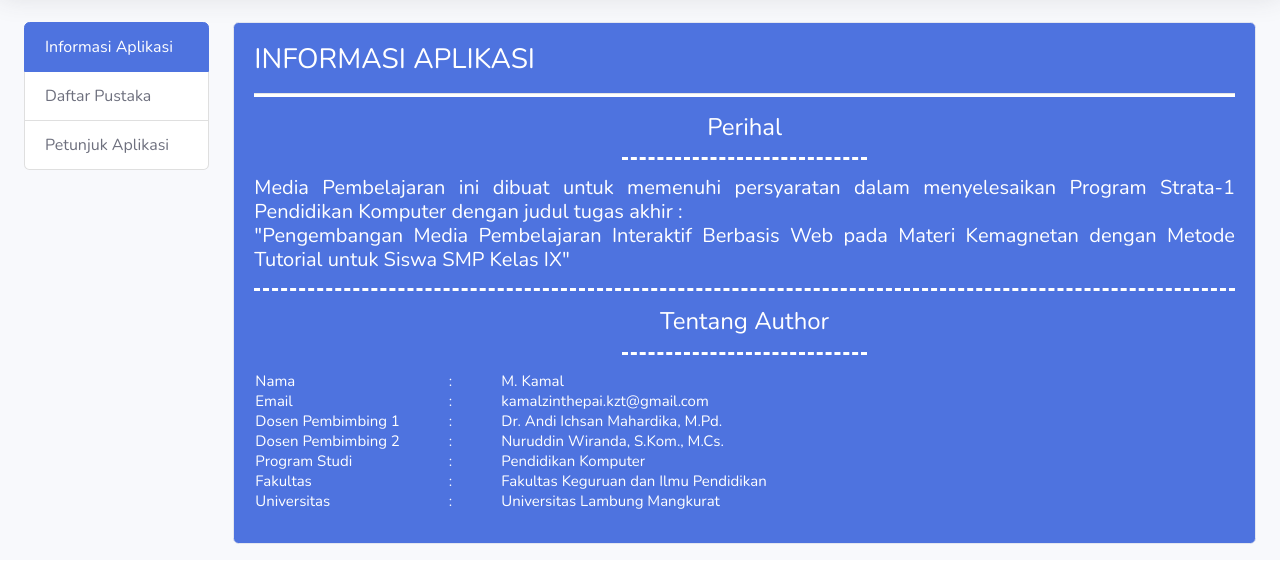
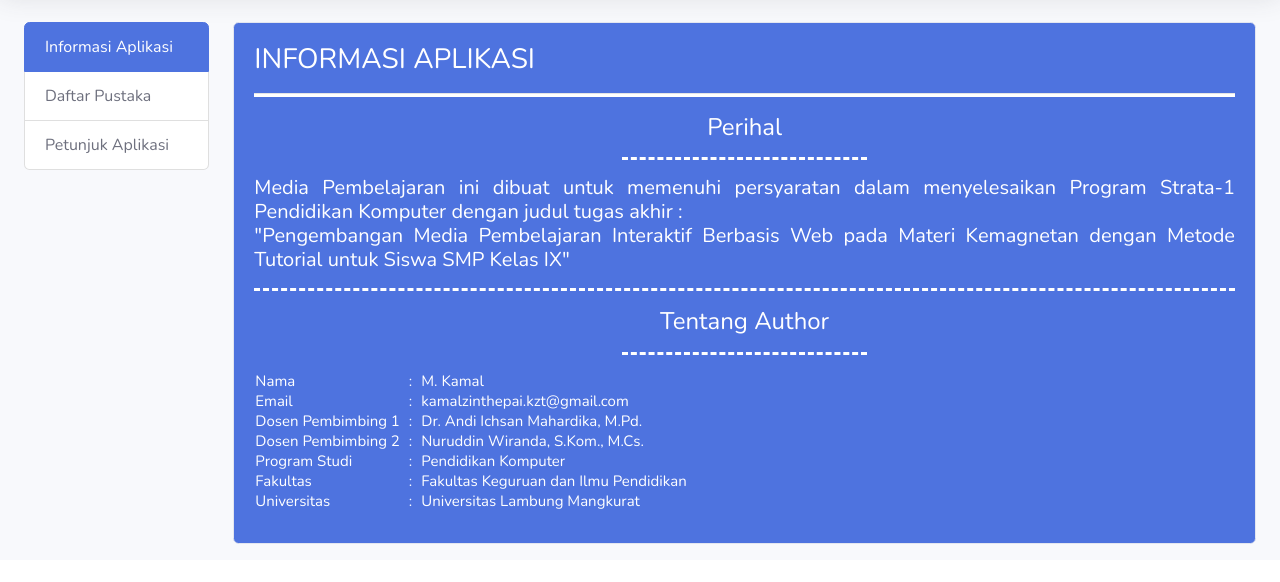
Before and after one commit to master-kamal/media, a plain HTML site: page info.html in a window 1280 px wide. Shown: the part 76-658 px from the top of the page. Drawn offline with nearby package versions, Linux system fonts and the light colour scheme.

Commit message:
projectmedia

```diff
--- a/info.html
+++ b/info.html
@@ -83,37 +83,37 @@
                                         <table style="font-size: 15px;">
                                             <tr>
                                                 <td>Nama </td>
-                                                <td class="pl-5 pr-5"> : </td>
+                                                <td class="pl-2 pr-2"> : </td>
                                                 <td> M. Kamal </td>
                                             </tr>
                                             <tr>
                                                 <td>Email </td>
-                                                <td class="pl-5 pr-5"> : </td>
+                                                <td class="pl-2 pr-2"> : </td>
                                                 <td> kamalzinthepai.kzt@gmail.com</td>
                                             </tr>
                                             <tr>
                                                 <td>Dosen Pembimbing 1 </td>
-                                                <td class="pl-5 pr-5"> : </td>
+                                                <td class="pl-2 pr-2"> : </td>
                                                 <td> Dr. Andi Ichsan Mahardika, M.Pd.</td>
                                             </tr>
                                             <tr>
                                                 <td>Dosen Pembimbing 2 </td>
-                                                <td class="pl-5 pr-5"> : </td>
+                                                <td class="pl-2 pr-2"> : </td>
                                                 <td> Nuruddin Wiranda, S.Kom., M.Cs.</td>
                                             </tr>
                                             <tr>
                                                 <td>Program Studi </td>
-                                                <td class="pl-5 pr-5"> : </td>
+                                                <td class="pl-2 pr-2"> : </td>
                                                 <td> Pendidikan Komputer</td>
                                             </tr>
                                             <tr>
                                                 <td>Fakultas </td>
-                                                <td class="pl-5 pr-5"> : </td>
+                                                <td class="pl-2 pr-2"> : </td>
                                                 <td> Fakultas Keguruan dan Ilmu Pendidikan</td>
                                             </tr>
                                             <tr>
                                                 <td>Universitas </td>
-                                                <td class="pl-5 pr-5"> : </td>
+                                                <td class="pl-2 pr-2"> : </td>
                                                 <td> Universitas Lambung Mangkurat</td>
                                             </tr>
                                         </table>
```
